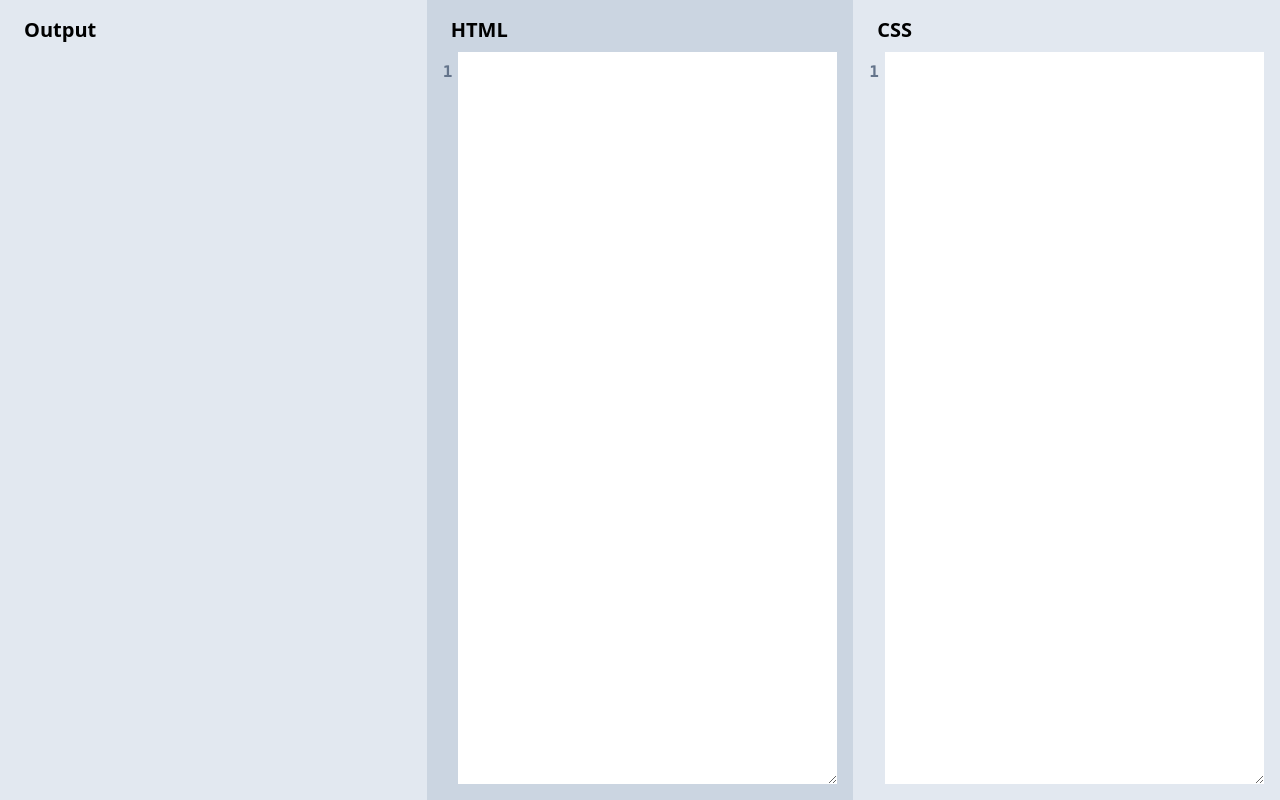
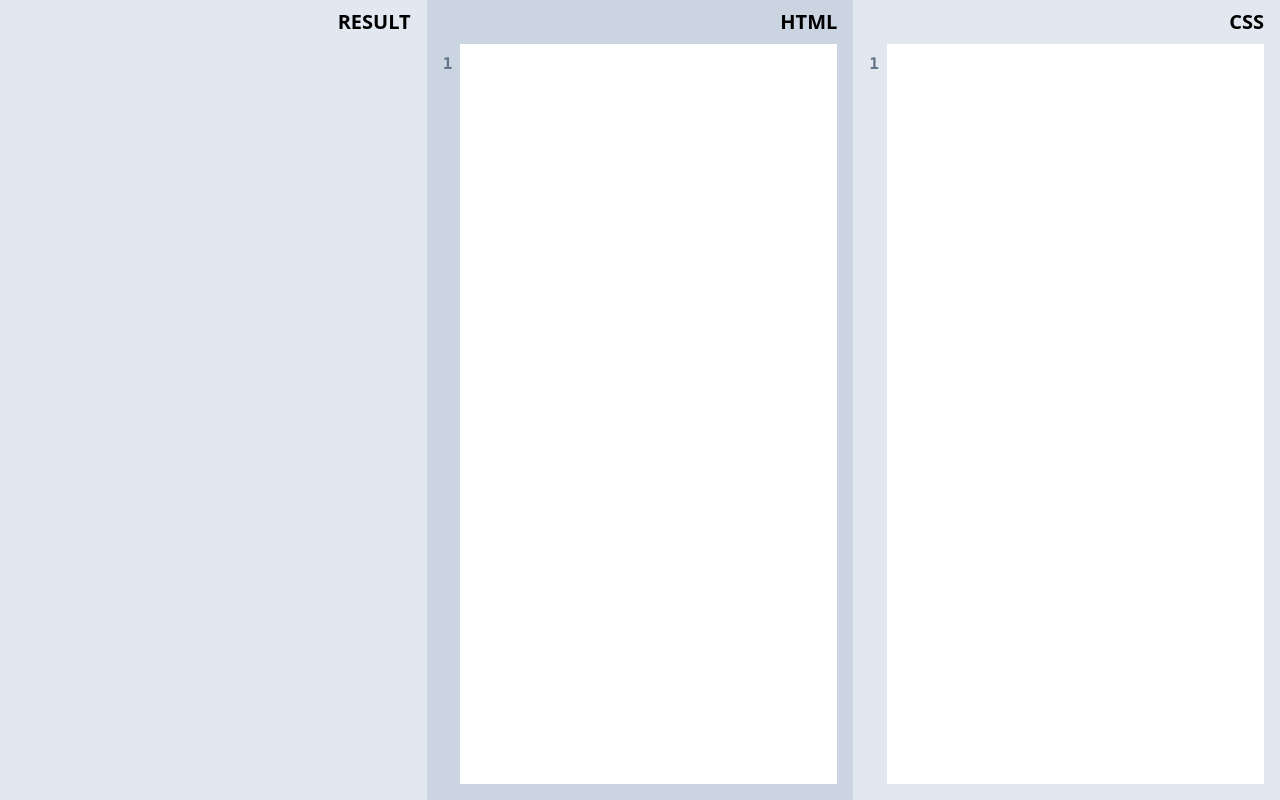
Before and after one commit to iaseth/browsedit, a React (Create React App) app: page / in a window 1280 px wide. Built offline with nearby package versions, Linux system fonts and the light colour scheme.

Commit message:
Styling changes

```diff
--- a/src/Browsedit/Browsedit.css
+++ b/src/Browsedit/Browsedit.css
@@ -7,17 +7,6 @@
 	font-family: ui-monospace, "SFMono-Regular", "SF Mono", Menlo, Consolas, "Liberation Mono", monospace;
 }
 
-.LineNumbers {
-	padding: 8px 0px;
-	padding-right: 6px;
-	text-align: right;
+textarea.textarea {
+	min-height: 240px;
 }
-
-textarea.textarea {
-	display: block;
-	width: 100%;
-	height: 100%;
-	min-height: 240px;
-	outline: 0;
-	padding: 8px 10px;
-}
--- a/src/Browsedit/CSSTab.js
+++ b/src/Browsedit/CSSTab.js
@@ -8,7 +8,7 @@ export default function CSSTab ({
 }) {
 
 	return (
-		<div className="CSSTab basis-0 grow p-4 bg-slate-200 flex flex-col">
+		<div className="CSSTab basis-0 grow p-4 pt-2 bg-slate-200 flex flex-col">
 			<Heading>CSS</Heading>
 			<Textarea text={cssText} setText={setCssText} />
 		</div>
--- a/src/Browsedit/HTMLTab.js
+++ b/src/Browsedit/HTMLTab.js
@@ -8,7 +8,7 @@ export default function HTMLTab ({
 }) {
 
 	return (
-		<div className="HTMLTab basis-0 grow p-4 flex flex-col">
+		<div className="HTMLTab basis-0 grow p-4 pt-2 flex flex-col">
 			<Heading>HTML</Heading>
 			<Textarea text={htmlText} setText={setHtmlText} />
 		</div>
--- a/src/Browsedit/LineNumbers.js
+++ b/src/Browsedit/LineNumbers.js
@@ -16,7 +16,7 @@ export default function LineNumbers ({text}) {
 	});
 
 	return (
-		<div className="LineNumbers text-slate-500 font-bold">
+		<div className="LineNumbers text-slate-500 font-bold py-2 pr-2 text-right">
 			{items}
 		</div>
 	);
--- a/src/Browsedit/Output.js
+++ b/src/Browsedit/Output.js
@@ -7,8 +7,8 @@ export default function Output ({
 }) {
 
 	return (
-		<div className="Output basis-0 grow max-w-lg p-4 bg-slate-200">
-			<Heading>Output</Heading>
+		<div className="Output basis-0 grow max-w-lg p-4 pt-2 bg-slate-200">
+			<Heading>RESULT</Heading>
 			<style>{cssText}</style>
 			<div dangerouslySetInnerHTML={{__html: htmlText}}></div>
 		</div>
--- a/src/Browsedit/Textarea.js
+++ b/src/Browsedit/Textarea.js
@@ -10,7 +10,7 @@ export default function Textarea ({
 	return (
 		<div className="Textarea grow flex">
 			<LineNumbers text={text} />
-			<textarea value={text} onChange={(e) => setText(e.target.value)} className="textarea"></textarea>
+			<textarea value={text} onChange={(e) => setText(e.target.value)} className="textarea w-full px-2 py-2 outline-none resize-none"></textarea>
 		</div>
 	);
 }
--- a/src/Browsedit/Utils.js
+++ b/src/Browsedit/Utils.js
@@ -4,6 +4,6 @@
 export function Heading ({children}) {
 
 	return (
-		<h2 className="font-bold text-xl px-2 pb-2">{children}</h2>
+		<h2 className="font-bold text-xl pb-2 text-right">{children}</h2>
 	);
 }
```
